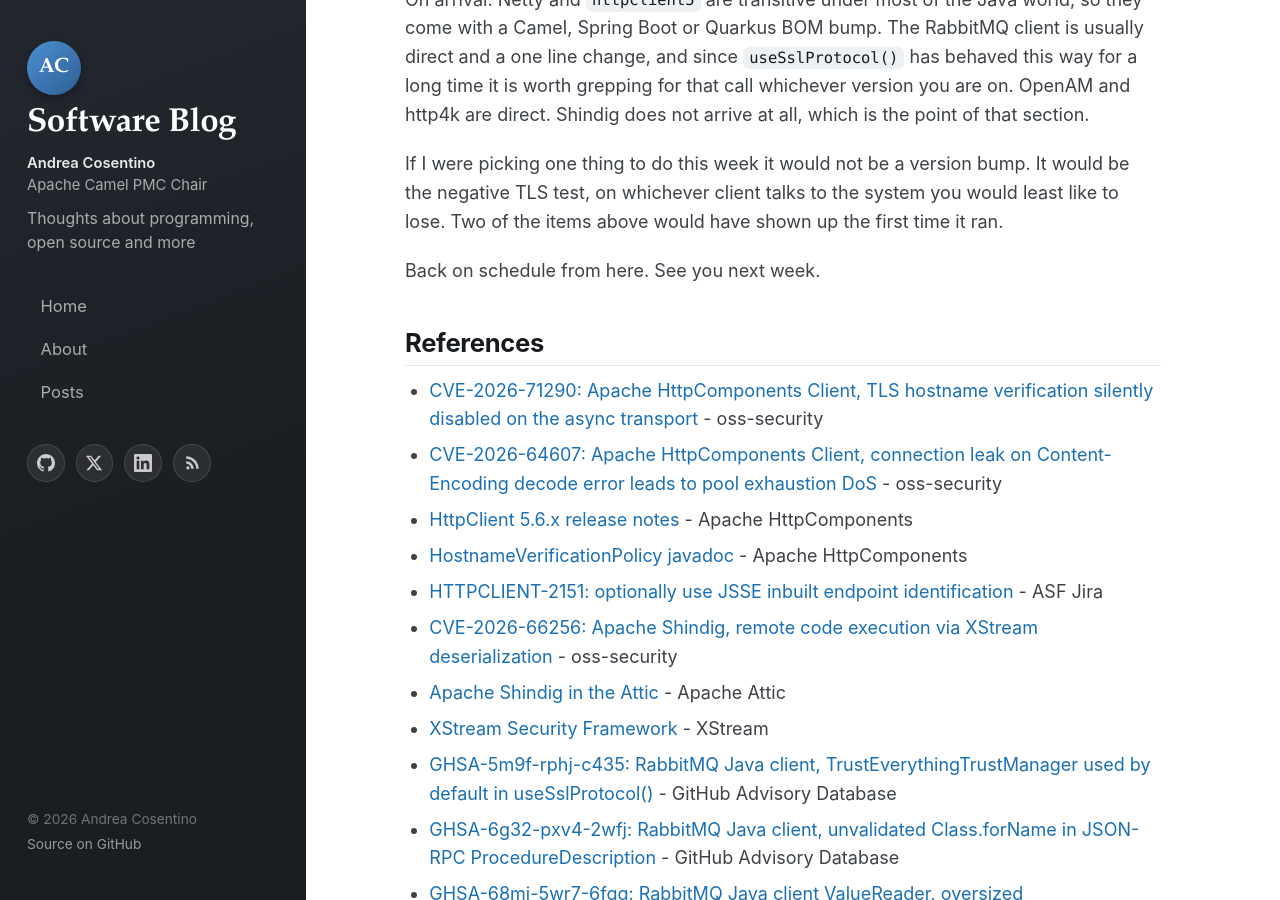
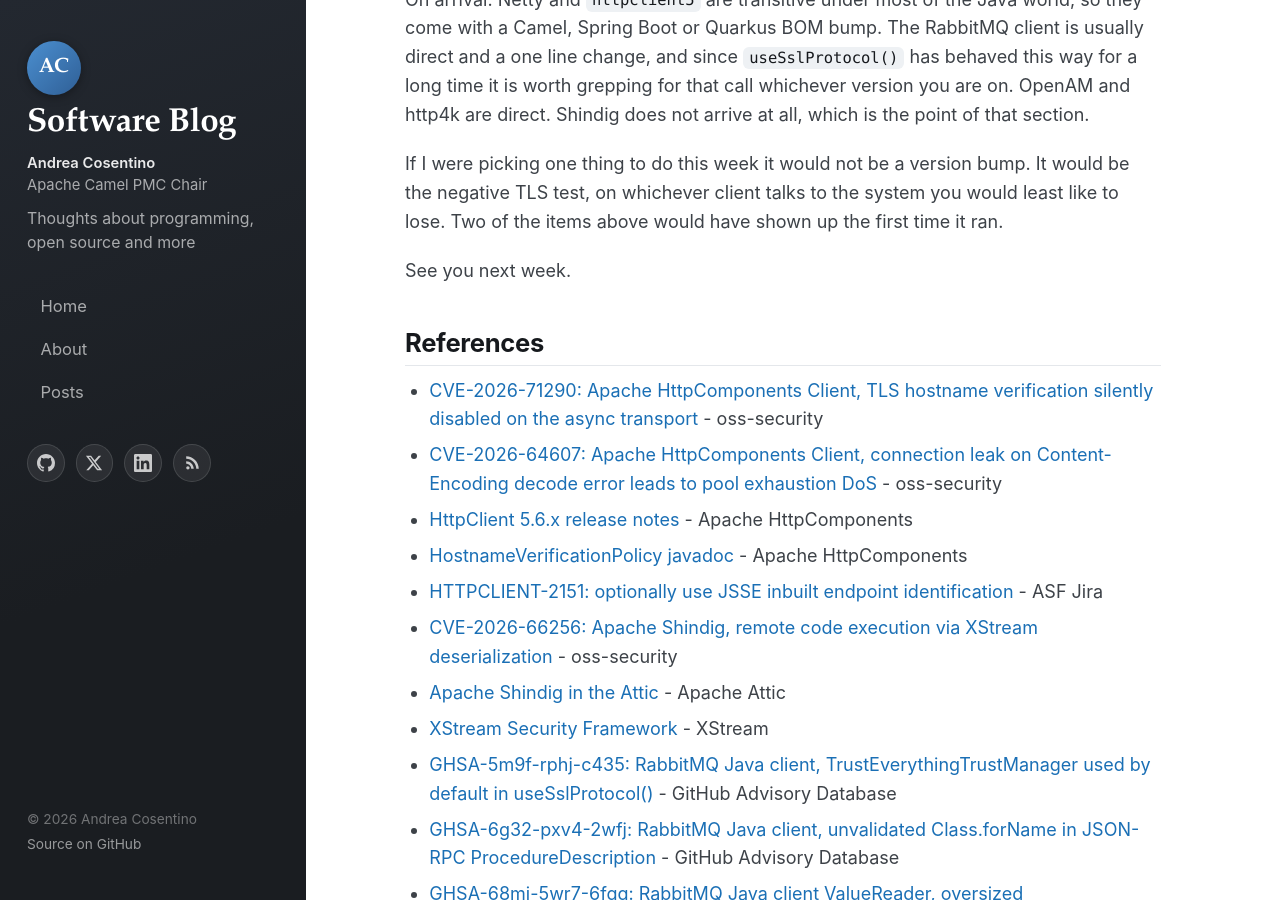
Before and after one commit to oscerd/oscerd.github.io, a Jekyll site: the page built from _posts/2026-08-19-java-vulnerabilities-of-the-week-12-18-august-2026.md, in a window 1280 px wide and 900 px high, scrolled down 6435 px. Built offline with Jekyll 4.4.1, drawn with Linux system fonts in a browser that asks for light colours; some of the changed text lies outside the part shown.

```diff
--- a/_posts/2026-08-19-java-vulnerabilities-of-the-week-12-18-august-2026.md
+++ b/_posts/2026-08-19-java-vulnerabilities-of-the-week-12-18-august-2026.md
@@ -77,7 +77,7 @@
 
 If I were picking one thing to do this week it would not be a version bump. It would be the negative TLS test, on whichever client talks to the system you would least like to lose. Two of the items above would have shown up the first time it ran.
 
-Back on schedule from here. See you next week.
+See you next week.
 
 ## References
 
```
Also changed, not shown: other parts of _posts/2026-08-19-java-vulnerabilities-of-the-week-12-18-august-2026.md (+1 -1 lines).
